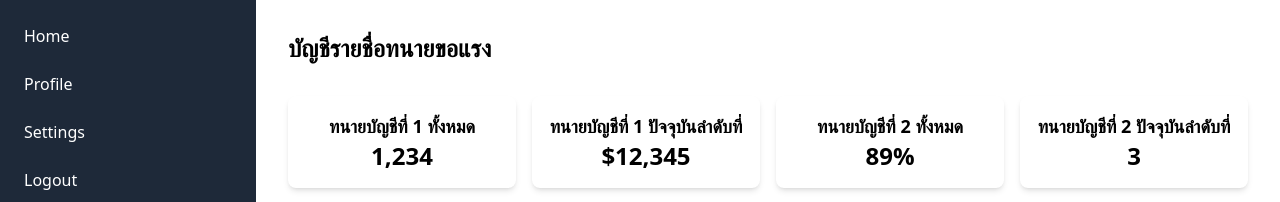
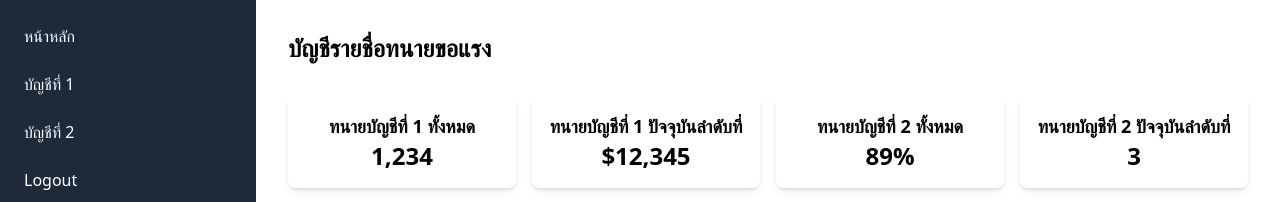
Before and after one commit to Best0129/Lawyers, a Next.js app: page / in a window 1280 px wide. Shown: the top 202 px of the page. Built offline with nearby package versions, Linux system fonts and the light colour scheme.

Commit message:
update sidebar

```diff
--- a/app/components/sidebar.js
+++ b/app/components/sidebar.js
@@ -4,13 +4,13 @@ const Sidebar = () => {
         <nav>
           <ul className="space-y-2">
             <li>
-              <a href="#" className="block p-2 hover:bg-gray-700 rounded">Home</a>
+              <a href="#" className="block p-2 hover:bg-gray-700 rounded">หน้าหลัก</a>
             </li>
             <li>
-              <a href="#" className="block p-2 hover:bg-gray-700 rounded">Profile</a>
+              <a href="#" className="block p-2 hover:bg-gray-700 rounded">บัญชีที่ 1</a>
             </li>
             <li>
-              <a href="#" className="block p-2 hover:bg-gray-700 rounded">Settings</a>
+              <a href="#" className="block p-2 hover:bg-gray-700 rounded">บัญชีที่ 2</a>
             </li>
             <li>
               <a href="#" className="block p-2 hover:bg-gray-700 rounded">Logout</a>
```
